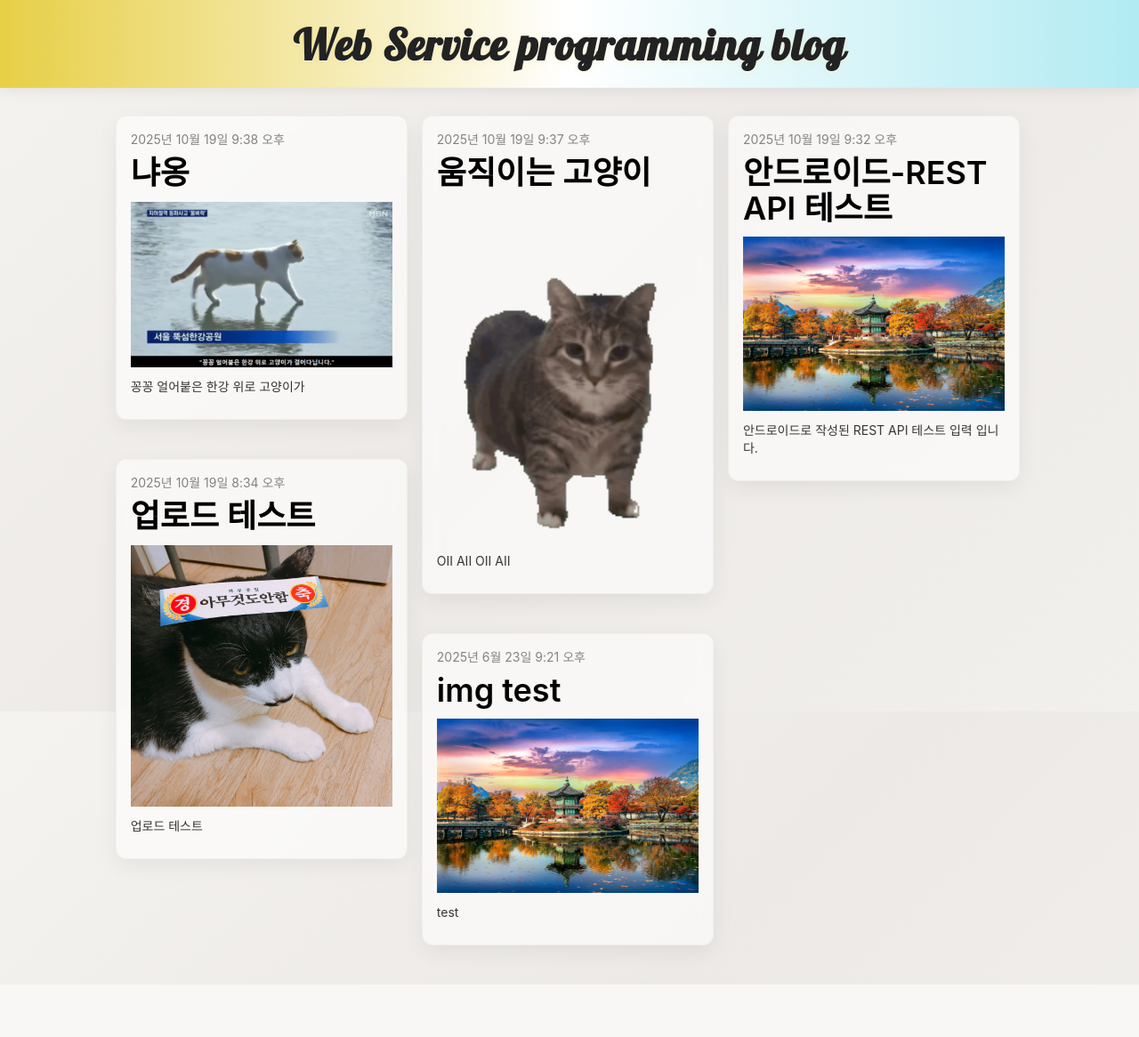
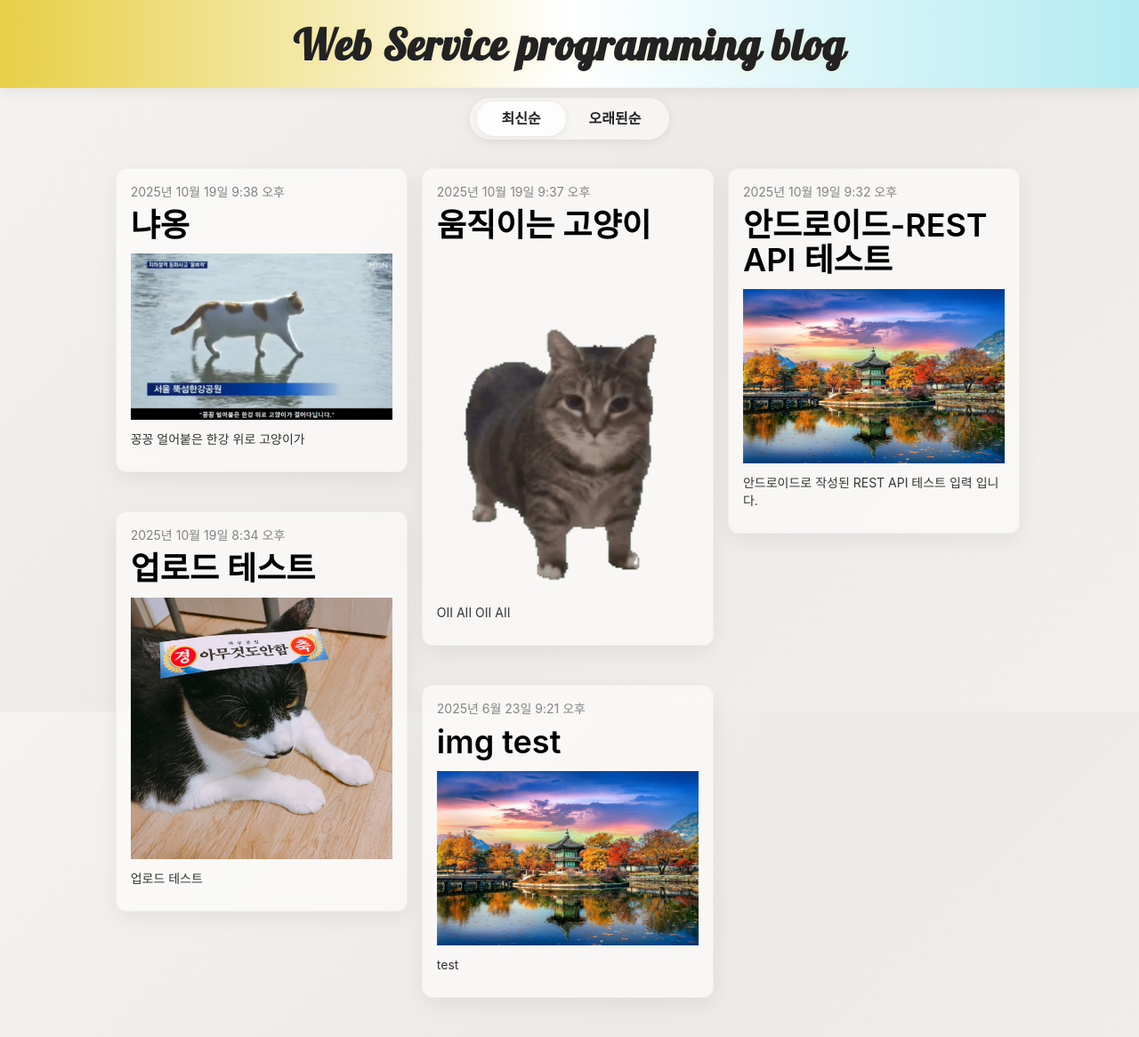
Before and after one commit to zerossin/my-first-blog, a Django app: page / in a window 1280 px wide. Shown: the whole page at 89% size. Before the commit the page ends 1107 px from the top, so only its background shows below. Run offline with Django 5.2, Linux system fonts and the light colour scheme; data comes from the database, SQL or seed files in the repository; some libraries are stand-ins or nearby versions; some web fonts are replaced.

Commit message:
세부 디자인 조정

```diff
--- a/blog/static/css/blog.css
+++ b/blog/static/css/blog.css
@@ -1,3 +1,50 @@
+.detail-container {
+	max-width: 900px;
+	margin: 0 auto;
+	padding-top: 120px;
+	padding-left: 20px;
+	padding-right: 20px;
+}
+/* 알약형 정렬 토글 바 */
+.pill-sort-bar {
+	width: 100%;
+	display: flex;
+	justify-content: center;
+	align-items: center;
+	margin: 110px auto 12px auto;
+	position: relative;
+	z-index: 900;
+}
+.pill-switch {
+	display: flex;
+	background: rgba(255,255,255,0.5);
+	border-radius: 32px;
+	box-shadow: 0 2px 12px rgba(0,0,0,0.08);
+	backdrop-filter: blur(8px) saturate(120%);
+	-webkit-backdrop-filter: blur(8px) saturate(120%);
+	padding: 4px 8px;
+	gap: 2px;
+}
+.pill-option {
+	min-width: 100px;
+	padding: 8px 24px;
+	border-radius: 24px;
+	font-size: 16px;
+	font-weight: 600;
+	color: #222;
+	background: transparent;
+	cursor: pointer;
+	transition: background 0.2s, color 0.2s;
+	text-align: center;
+	user-select: none;
+}
+.pill-option.pill-active {
+	background: rgba(255,255,255,0.6);
+	color: #222;
+	box-shadow: 0 2px 8px rgba(0,0,0,0.08);
+	backdrop-filter: blur(8px) saturate(120%);
+	-webkit-backdrop-filter: blur(8px) saturate(120%);
+}
 .header-flex {
 	display: flex;
 	align-items: center;
@@ -127,7 +174,13 @@ body {
 /* 컨테이너 화면 전체 사용 (기존 동작 유지) */
 .content.container {
 	width: 100% !important;
-	padding-top: 130px;
+	padding-top: 20px;
+}
+
+/* 디테일 화면에서만 적용되는 본문 폭 제한 */
+.detail-container {
+	max-width: 1200px;
+	margin: 0 auto;
 }
 
 /* Masonry.js 기반 촘촘 레이아웃: 수평 순서를 최대한 유지 (horizontalOrder) */
--- a/blog/static/js/script.js
+++ b/blog/static/js/script.js
@@ -1,4 +1,4 @@
-// Masonry 레이아웃 초기화
+// Masonry 레이아웃 및 알약 토글 초기화
 (function() {
 	function initMasonry() {
 		var grid = document.querySelector('.masonry-grid');
@@ -8,20 +8,40 @@
 			itemSelector: '.masonry-grid-item',
 			columnWidth: '.masonry-grid-sizer',
 			percentPosition: true,
-				horizontalOrder: true // 가능한 한 좌→우 순서 유지
+			horizontalOrder: true
 		});
 
 		// 이미지 로딩 완료 후 재계산
 		if (typeof imagesLoaded !== 'undefined') {
 			imagesLoaded(grid, function() { msnry.layout(); });
 		}
+
+		// 알약 클릭 시 정렬 변경
+		var pillOptions = document.querySelectorAll('.pill-option');
+		pillOptions.forEach(function(opt) {
+			opt.addEventListener('click', function() {
+				if (opt.classList.contains('pill-active')) return;
+				pillOptions.forEach(function(o){ o.classList.remove('pill-active'); });
+				opt.classList.add('pill-active');
+
+				// Masonry 아이템 정렬
+				var sortType = opt.getAttribute('data-sort');
+				var items = Array.from(grid.querySelectorAll('.masonry-grid-item'));
+				items.sort(function(a, b) {
+					var aIdx = parseInt(a.getAttribute('data-idx'), 10);
+					var bIdx = parseInt(b.getAttribute('data-idx'), 10);
+					return sortType === 'asc' ? aIdx - bIdx : bIdx - aIdx;
+				});
+				items.forEach(function(item){ grid.appendChild(item); });
+				msnry.layout();
+			});
+		});
 	}
 
 	function enableCardClick() {
 		var items = document.querySelectorAll('.post.is-clickable');
 		items.forEach(function(item) {
 			item.addEventListener('click', function(e) {
-					// 내부 a 태그 클릭은 기본 링크 동작 유지
 				if (e.target.closest('a')) return;
 				var href = item.getAttribute('data-href');
 				if (href) { window.location.href = href; }
@@ -29,12 +49,20 @@
 		});
 	}
 
+	// Masonry 아이템에 data-idx 부여(최신순/오래된순 JS 정렬용)
+	function setMasonryIdx() {
+		var items = document.querySelectorAll('.masonry-grid-item');
+		items.forEach(function(item, idx){ item.setAttribute('data-idx', idx); });
+	}
+
 	if (document.readyState === 'loading') {
 		document.addEventListener('DOMContentLoaded', function(){
+			setMasonryIdx();
 			initMasonry();
 			enableCardClick();
 		});
 	} else {
+		setMasonryIdx();
 		initMasonry();
 		enableCardClick();
 	}
--- a/blog/templates/blog/base.html
+++ b/blog/templates/blog/base.html
@@ -19,6 +19,7 @@
             {% endif %}
         </div>
     </div>
+    {% block sortbar %}{% endblock %}
     <div class="content container">
         <div class="row">
             {% block content %}
--- a/blog/templates/blog/post_detail.html
+++ b/blog/templates/blog/post_detail.html
@@ -1,7 +1,8 @@
 {% extends 'blog/base.html' %}
 
 {% block content %}
-<div class="post">
+<div class="detail-container">
+    <div class="post">
     {% if post.published_date %}
     <div class="date">
         {{ post.published_date }}
@@ -17,5 +18,6 @@
         <span class="glyphicon glyphicon-pencil"></span>
     </a>
     {% endif %}
+    </div>
 </div>
 {% endblock %}
--- a/blog/templates/blog/post_list.html
+++ b/blog/templates/blog/post_list.html
@@ -1,5 +1,13 @@
 <!-- Author : kiokahn -->
 {% extends 'blog/base.html' %}
+{% block sortbar %}
+<div class="pill-sort-bar">
+    <div class="pill-switch">
+        <div class="pill-option pill-active" data-sort="desc">최신순</div>
+        <div class="pill-option" data-sort="asc">오래된순</div>
+    </div>
+</div>
+{% endblock %}
 {% block content %}
     <div class="col-lg-10 col-lg-offset-1 col-md-10 col-md-offset-1">
         <div class="masonry-grid">
```
Lines whose indentation alone changed are shown as unchanged.
